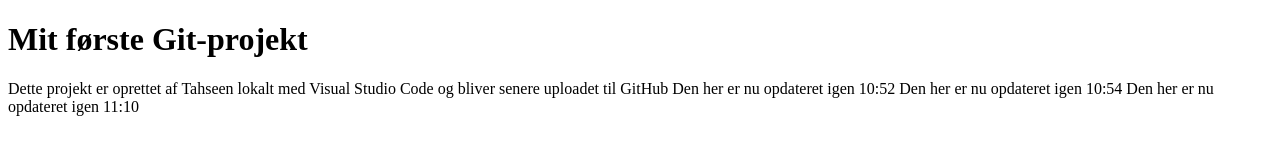
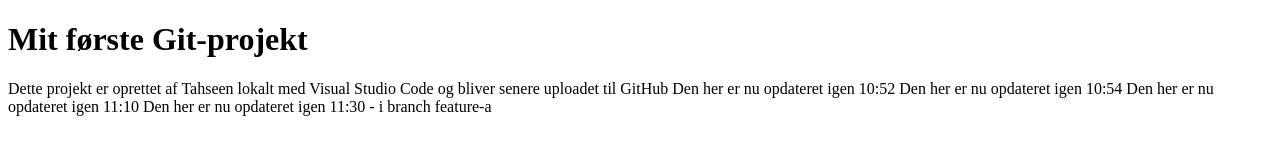
Before and after one commit to jannikespander1/ubuntutest, a plain HTML site: page index.html in a window 1280 px wide. Drawn offline with Linux system fonts and the light colour scheme.

Commit message:
index opdateret 11:30

```diff
--- a/index.html
+++ b/index.html
@@ -23,6 +23,7 @@
 Den her er nu opdateret igen 10:52
 Den her er nu opdateret igen 10:54
 Den her er nu opdateret igen 11:10
+Den her er nu opdateret igen 11:30 - i branch feature-a
     </p>
 </body>
 </html>
```
